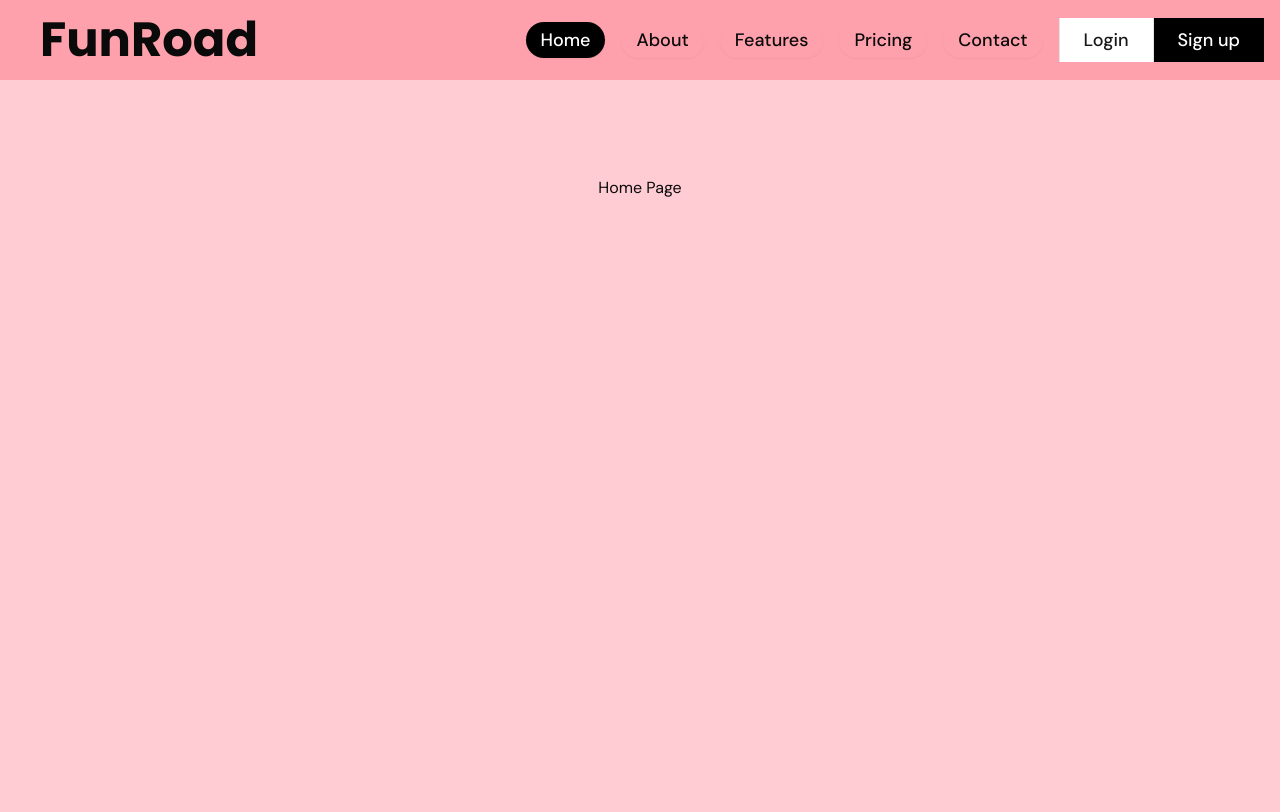
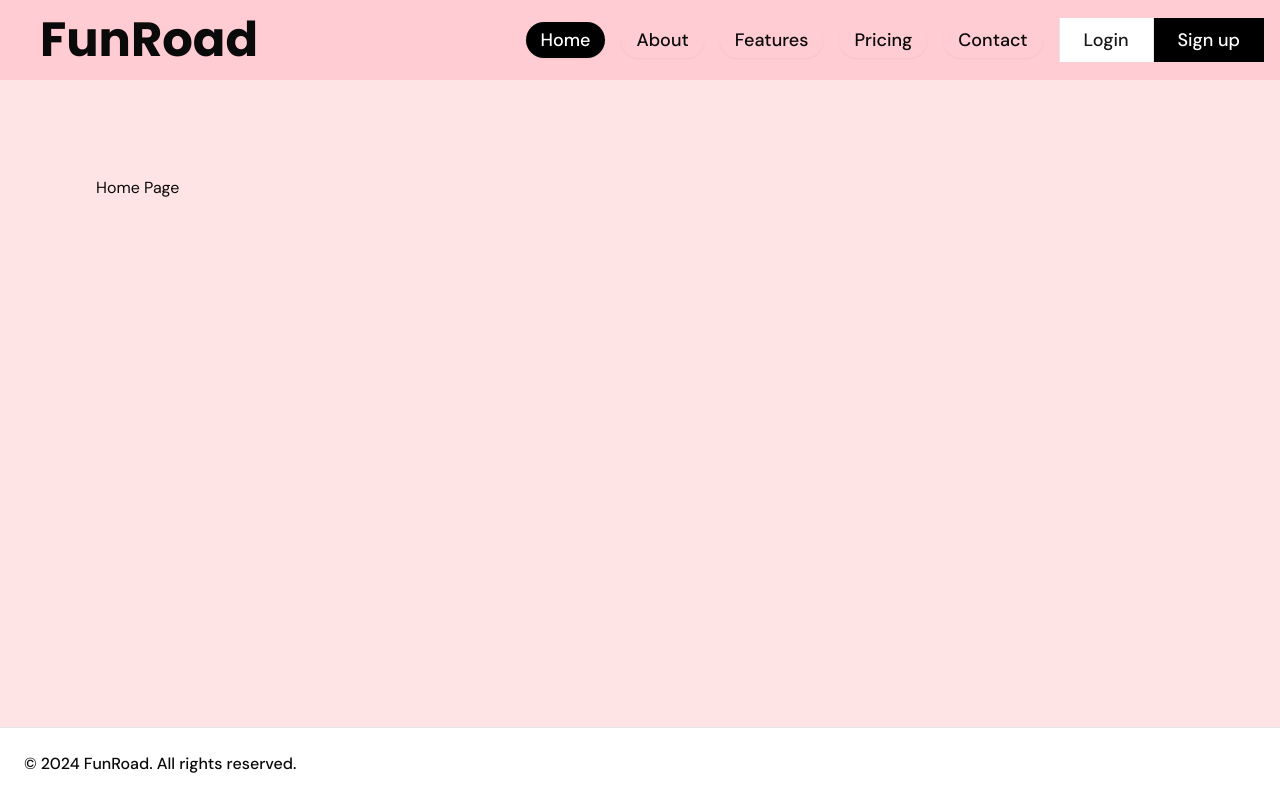
Before and after one commit to danielmateu/multitenant-ecomerce-revisited, a Next.js app: page / in a window 1280 px wide. Shown: the top 812 px of the page. Built offline with nearby package versions, Linux system fonts and the light colour scheme.

Commit message:
feat: restructure layout to include Footer and adjust Navbar styles

```diff
--- a/app/(home)/layout.tsx
+++ b/app/(home)/layout.tsx
@@ -1,3 +1,4 @@
+import Footer from "@/components/footer";
 import Navbar from "./navbar";
 
 interface HomeLayoutProps {
@@ -6,9 +7,14 @@ interface HomeLayoutProps {
 
 export default function HomeLayout({ children }: HomeLayoutProps) {
     return (
-        <>
-            <Navbar />
-            <main className="flex min-h-screen flex-col items-center p-24 bg-rose-200 dark:bg-rose-700 space-y-20">{children}</main>
-        </>
+        <div className="flex flex-col min-h-screen">
+            <header>
+                <Navbar />
+            </header>
+            <main className="flex-1 p-24 bg-rose-100 dark:bg-rose-800 space-y-20">
+                {children}
+            </main>
+            <Footer />
+        </div>
     );
 }
--- a/app/(home)/navbar.tsx
+++ b/app/(home)/navbar.tsx
@@ -47,7 +47,7 @@ export default function Navbar() {
 
 
     return (
-        <nav className="p-4 flex justify-between items-center bg-rose-300 dark:bg-rose-800">
+        <nav className="p-4 flex justify-between items-center bg-rose-200 dark:bg-rose-800">
             <Link href="/" className="pl-6 flex items-center">
                 <span className={cn("text-5xl font-semibold", poppins.className)}>
                     FunRoad
--- /dev/null
+++ b/components/footer.tsx
@@ -0,0 +1,10 @@
+
+export default function Footer() {
+    return (
+        <footer className="flex border-t justify-between font-medium p-6">
+            <div className="flex items-center gap">
+                © 2024 FunRoad. All rights reserved.
+            </div>
+        </footer>
+    );
+}
```
